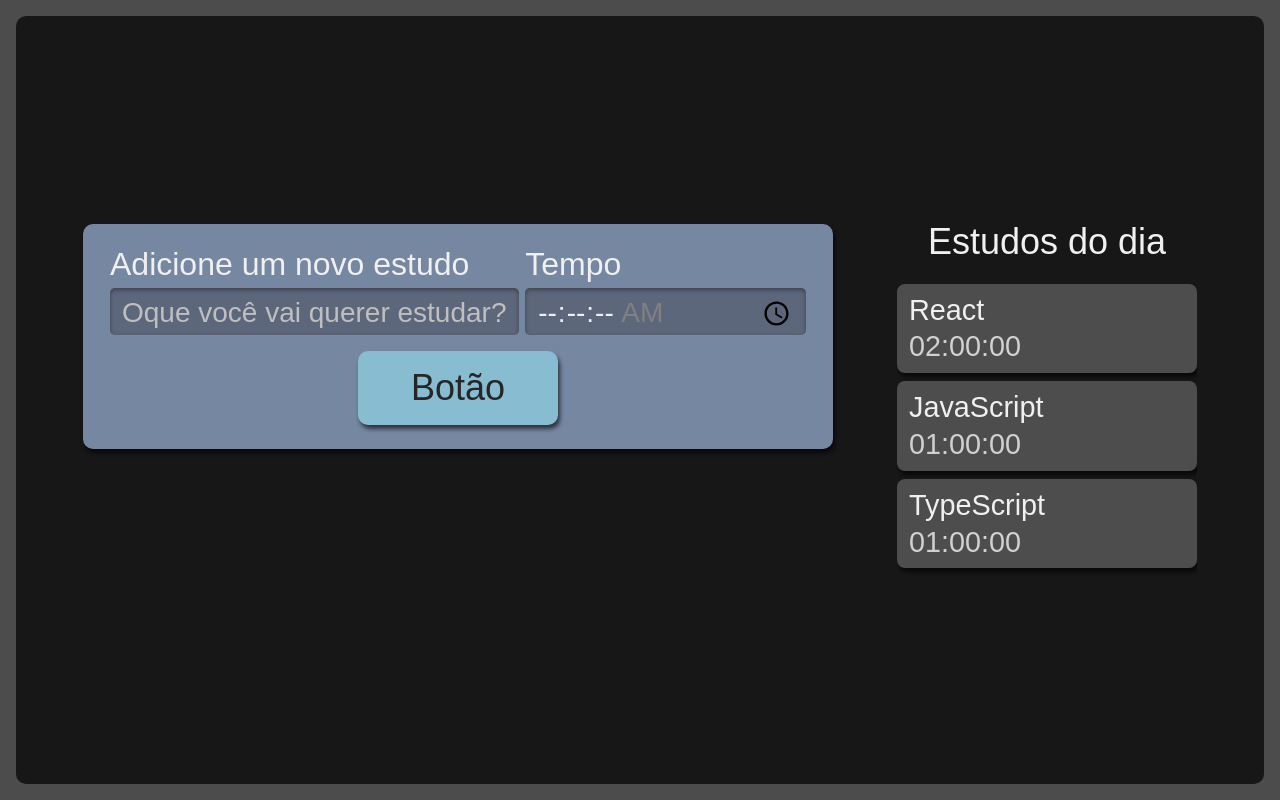
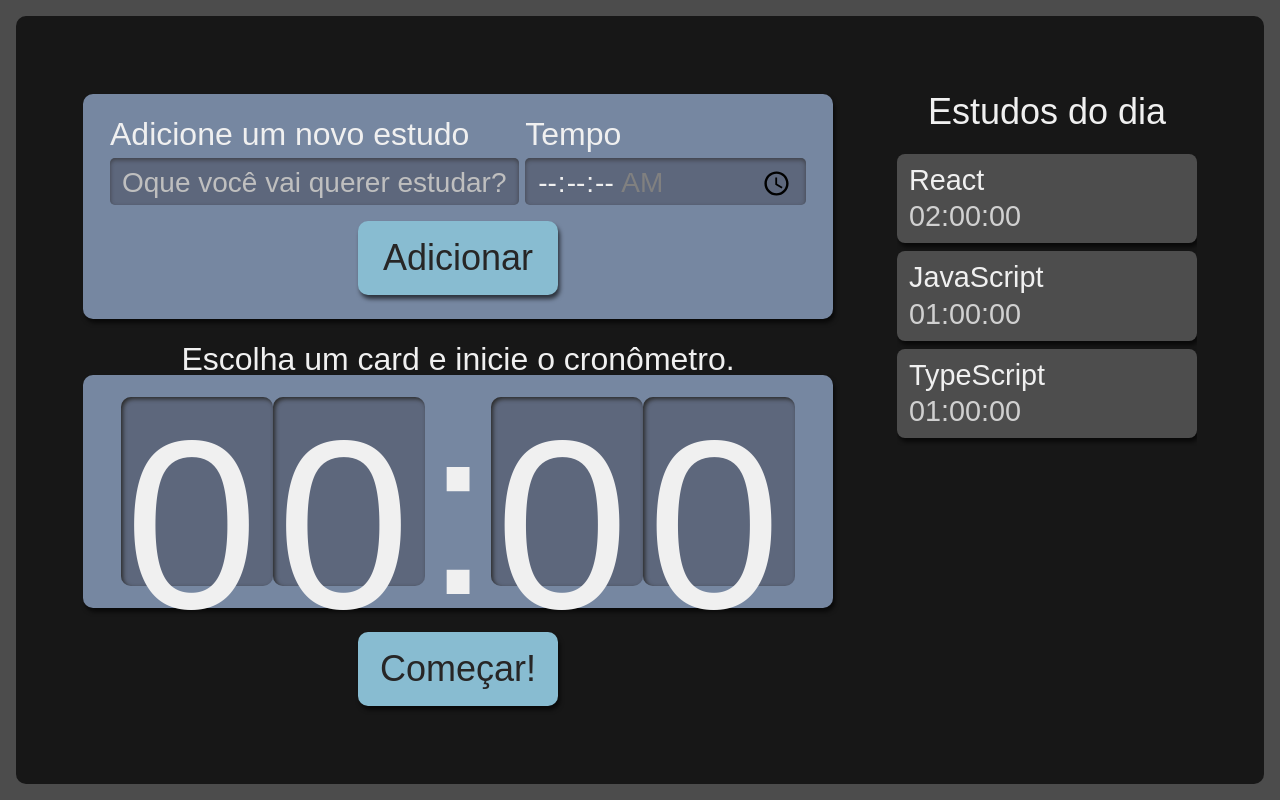
Before and after one commit to Hyan123456/Alura-Studies, a React (Create React App) app: page / in a window 1280 px wide. Built offline with nearby package versions, Linux system fonts and the light colour scheme.

Commit message:
final do moulo 4 Props

```diff
--- a/src/components/Botao/index.tsx
+++ b/src/components/Botao/index.tsx
@@ -1,11 +1,11 @@
 import React from "react";
 import style from './Botao.module.scss';
 
-class Botao extends React.Component {
+class Botao extends React.Component <any,any>{
     render(){
         return(
             <button className={style.botao}>
-                Botão
+                {this.props.children}
             </button>
         )
     }
--- /dev/null
+++ b/src/components/Cronometro/Cronometro.module.scss
@@ -0,0 +1,59 @@
+.cronometro {
+    display: flex;
+    flex-direction: column;
+    align-items: center;
+    grid-area: cronometro;
+
+    .relogioWrapper {
+      align-items: center;
+      background-color: #7687A1;
+      border-radius: 10px;
+      box-shadow: 2px 4px 4px #0000009F;
+      box-sizing: border-box;
+      display: flex;
+      font-size: 5rem;
+      justify-content: center;
+      margin-bottom: 24px;
+      padding: 16px 12px;
+      width: 100%;
+    }
+
+    .titulo {
+      font-size: 2rem;
+    }
+
+    button {
+      background-color: #88bcd1;
+      border-radius: 10px;
+      box-shadow: 2px 4px 4px #0000009F;
+      color: #272626;
+      cursor: pointer;
+      font-size: 1.25rem;
+      padding: 16px;
+      width: 150px;
+
+      &:active {
+        background-color: #7CA6B7;
+        box-shadow: 2px 2px 4px #0000009F inset;
+        cursor: auto;
+      }
+    }
+
+    @media screen and (min-width:1280px) {
+
+      .relogioWrapper{
+        font-size: 15rem;
+      }
+
+      p {
+        font-size: 2rem;
+      }
+
+      button {
+        grid-column-start: span 2;
+        justify-self: center;
+        width: 200px;
+        font-size: 2.25rem;
+      }
+    }
+  }
--- /dev/null
+++ b/src/components/Cronometro/Relogio/Relogio.module.scss
@@ -0,0 +1,21 @@
+.relogioNumero {
+    background-color: #5D677C;
+    box-shadow: 2px 2px 4px #2B2B2B inset;
+    height: 3.6rem;
+    width: 3rem;
+    padding: 8px 4px;
+    border-radius: 10px;
+
+    @media screen and (min-width:1280px) {
+      height: 10.8rem;
+      width: 9rem;
+    }
+  }
+
+  .relogioDivisao {
+    height: 4.2rem;
+
+    @media screen and (min-width:1280px) {
+      height: 12.6rem;
+    }
+  }
--- /dev/null
+++ b/src/components/Cronometro/Relogio/index.tsx
@@ -0,0 +1,14 @@
+import React from "react"
+import style from './Relogio.module.scss'
+
+export default function Relogio(){
+    return(
+        <React.Fragment>
+            <span className={style.relogioNumero}>0</span>
+            <span className={style.relogioNumero}>0</span>
+            <span className={style.relogioDivisao}>:</span>
+            <span className={style.relogioNumero}>0</span>
+            <span className={style.relogioNumero}>0</span>
+        </React.Fragment>
+    )
+}
--- /dev/null
+++ b/src/components/Cronometro/index.tsx
@@ -0,0 +1,18 @@
+import Botao from '../Botao'
+import Button from '../Botao'
+import Relogio from './Relogio'
+import style from './Cronometro.module.scss'
+
+export default function Cronometro() {
+    return(
+        <div className={style.cronometro}>
+            <p className={style.titulo}>Escolha um card e inicie o cronômetro.</p>
+            <div className={style.relogioWrapper}>
+                <Relogio />
+            </div>
+            <Botao>
+                Começar!
+            </Botao>
+        </div>
+    )
+}
--- a/src/components/Formulario/index.tsx
+++ b/src/components/Formulario/index.tsx
@@ -32,7 +32,9 @@
                         required
                     />
                 </div>
-                <Botao />
+                <Botao>
+                    Adicionar
+                </Botao>
             </form>
         )
     }
--- a/src/components/Lista/index.tsx
+++ b/src/components/Lista/index.tsx
@@ -1,5 +1,6 @@
 import React from "react";
 import style from './Lista.module.scss';
+import Item from "./item";
 
 function Lista() {
     const tarefas =[{
@@ -17,12 +18,10 @@
             <h2>Estudos do dia</h2>
             <ul>
                 {tarefas.map((item, index) =>(
-                    <li key={index} className={style.item}>
-                        <h3>{item.tarefa}</h3>
-                        <span>
-                            {item.tempo}
-                        </span>
-                    </li>
+                    <Item
+                    key={index}
+                        {...item}
+                    />
                 ))}
             </ul>
         </aside>
--- /dev/null
+++ b/src/components/Lista/item/index.tsx
@@ -0,0 +1,12 @@
+import style from '../Lista.module.scss'
+
+export default function Item({tarefa,tempo}:{tarefa: string, tempo: string}){
+    return(
+        <li className={style.item}>
+            <h3>{tarefa}</h3>
+            <span>
+                {tempo}
+            </span>
+        </li>
+    )
+}
--- a/src/pages/App.tsx
+++ b/src/pages/App.tsx
@@ -2,12 +2,16 @@
 import Formulario from '../components/Formulario';
 import Lista from '../components/Lista';
 import style from './app.module.scss';
+import Conometro from '../components/Cronometro';
+import Cronometro from '../components/Cronometro';
+
 
 function App() {
   return (
     <div className={style.AppStyle}>
       <Formulario />
       <Lista/>
+      <Cronometro />
     </div>
   );
 }
```
